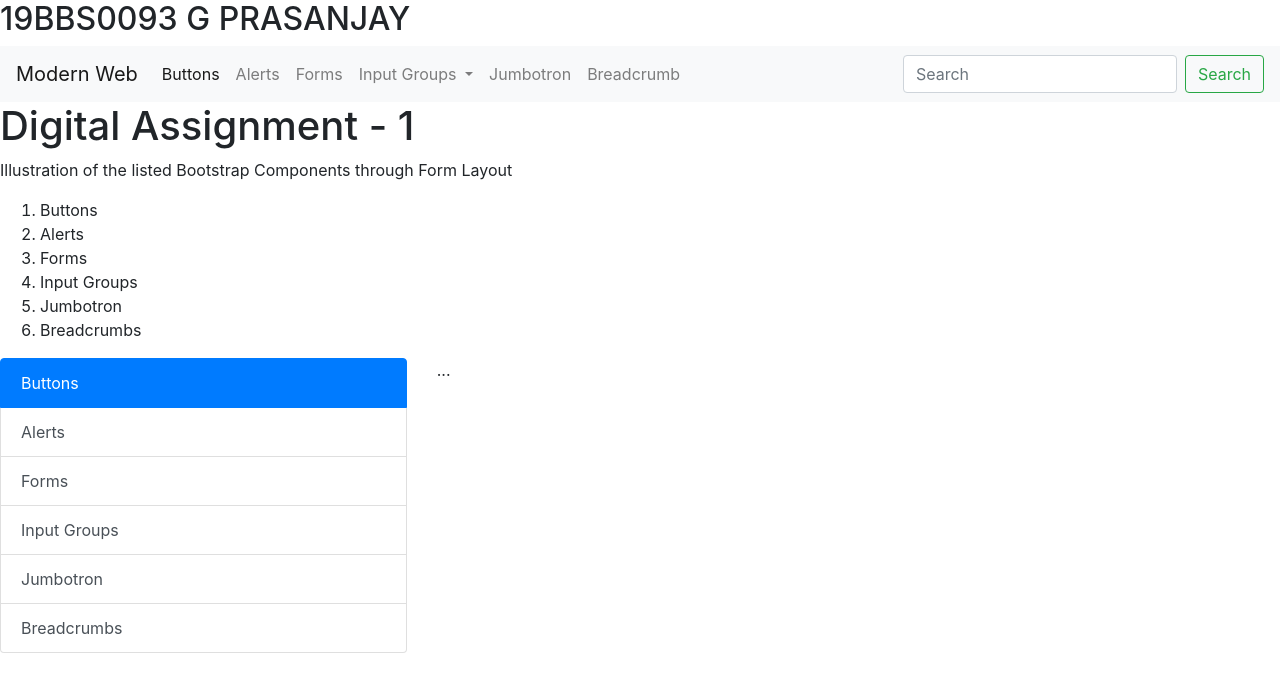
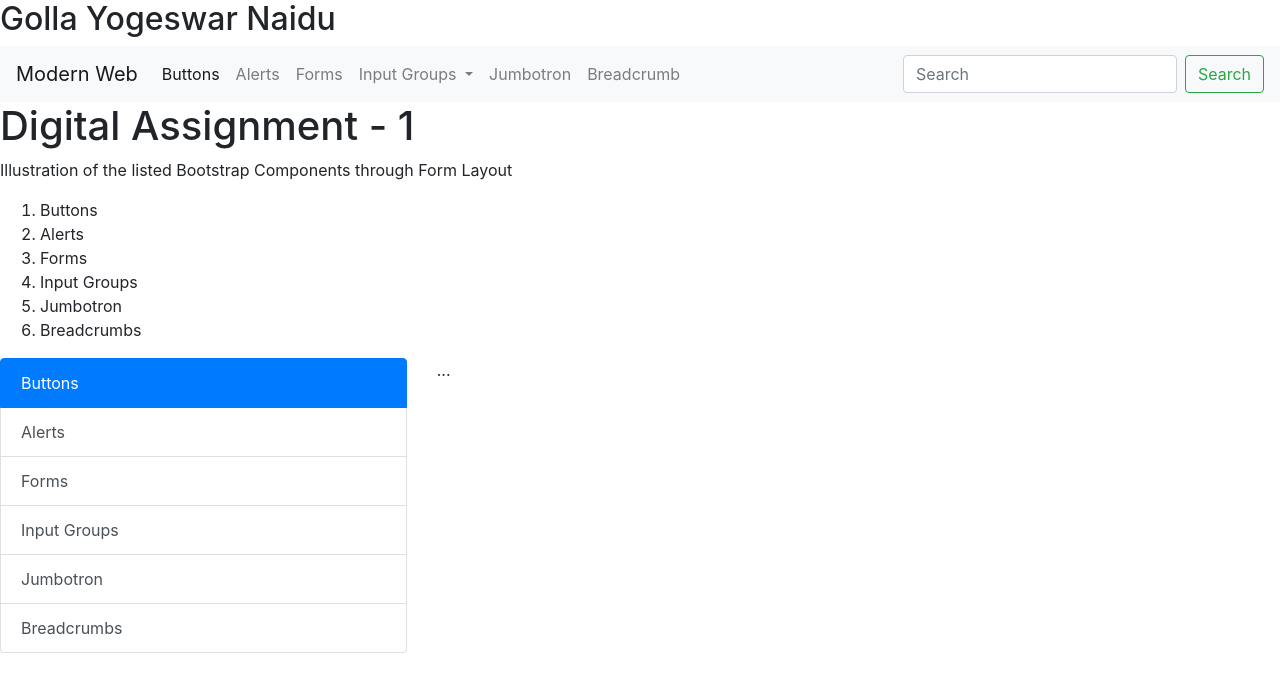
Before and after one commit to YogiswarNaidu/YogiswarNaidu.github.io, a plain HTML site: page index.html in a window 1280 px wide. Drawn offline with nearby package versions, Linux system fonts and the light colour scheme.

Commit message:
Update index.html

```diff
--- a/index.html
+++ b/index.html
@@ -14,7 +14,7 @@
 </head>
 
 <body>
-    <h2>19BBS0093 G PRASANJAY</h2>
+    <h2>Golla Yogeswar Naidu</h2>
     <nav class="navbar navbar-expand-lg navbar-light bg-light">
         <a class="navbar-brand"
             href="file:///C:/Users/sahil/OneDrive/Documents/Mordern%20Web%20app%20lab/Activity-1-CSS/index.html#">Modern
```
